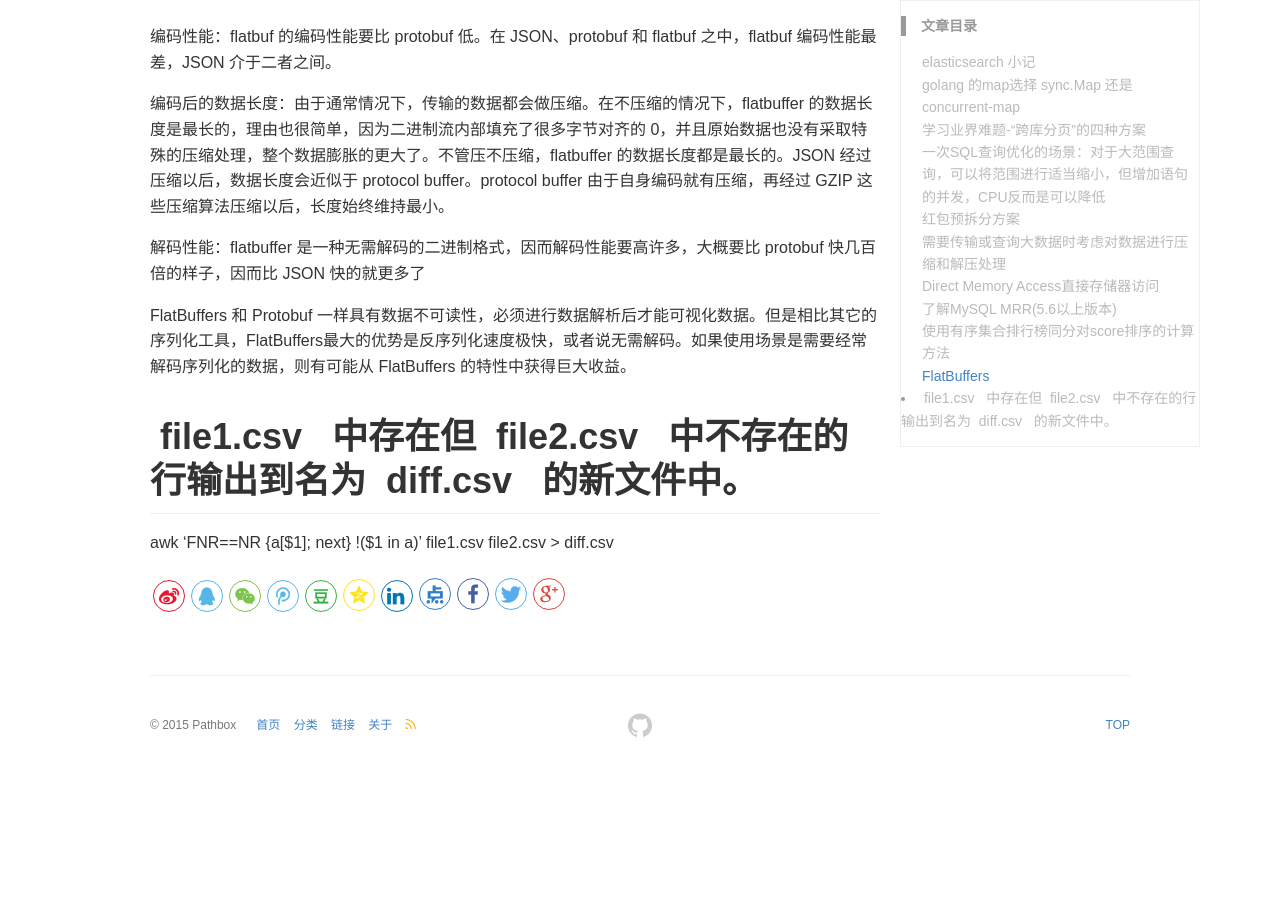
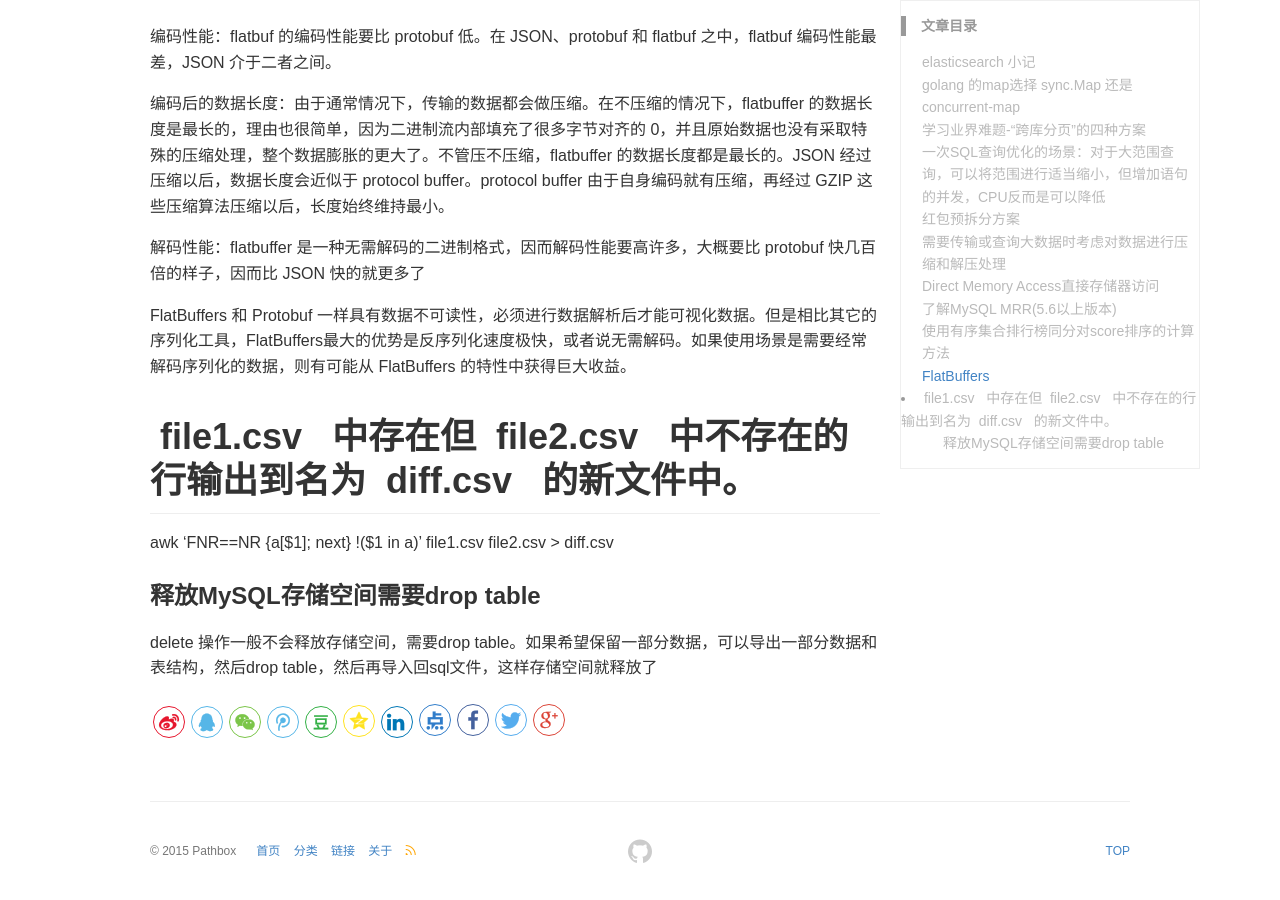
Before and after one commit to pathbox/pathbox.github.io, a Jekyll site: the page built from _posts/2023-03-01-work-summary-in-Tencent-51.md, in a window 1280 px wide and 900 px high, scrolled down 4058 px. Built offline with Jekyll 4.4.1, drawn with Linux system fonts in a browser that asks for light colours; before the commit the page ends 4832 px from its top, so only the background shows below that.

Commit message:
释放MySQL存储空间需要drop table

```diff
--- a/_posts/2023-03-01-work-summary-in-Tencent-51.md
+++ b/_posts/2023-03-01-work-summary-in-Tencent-51.md
@@ -162,3 +162,6 @@ FlatBuffers 和 Protobuf 一样具有数据不可读性，必须进行数据解
 
 #  file1.csv   中存在但  file2.csv   中不存在的行输出到名为  diff.csv   的新文件中。
 awk 'FNR==NR {a[$1]; next} !($1 in a)' file1.csv file2.csv > diff.csv
+
+### 释放MySQL存储空间需要drop table
+delete 操作一般不会释放存储空间，需要drop table。如果希望保留一部分数据，可以导出一部分数据和表结构，然后drop table，然后再导入回sql文件，这样存储空间就释放了
```
